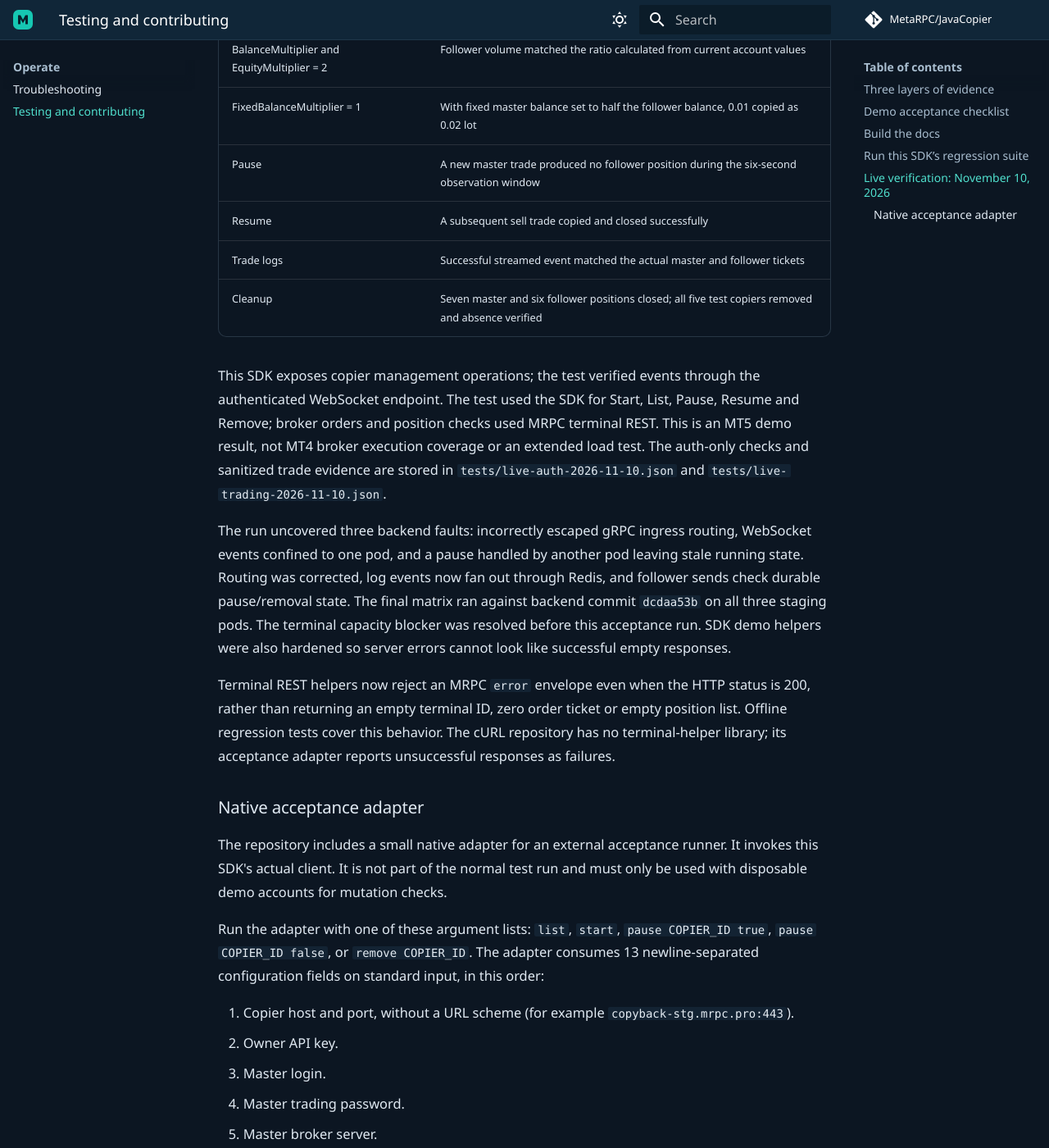
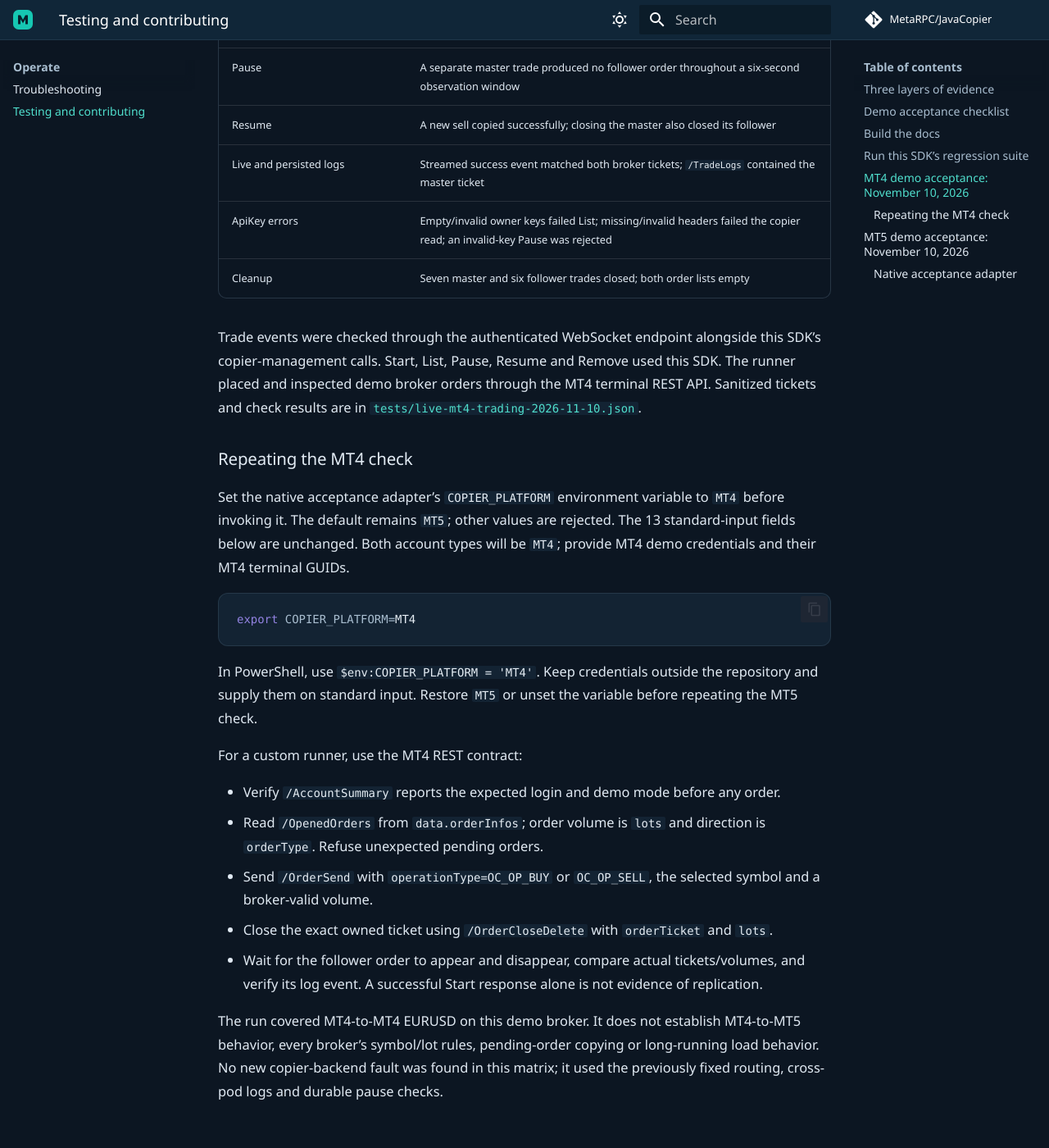
Before and after one commit to MetaRPC/JavaCopier, an MkDocs documentation site: the page built from docs/testing.md, in a window 1280 px wide and 1400 px high, scrolled down 2061 px. Shown: the whole window at 82% size. Built offline with MkDocs 1.6.1 and Material for MkDocs 9.7.7, drawn with Linux system fonts in a browser that asks for light colours; comment, search, counter and statistics services are not loaded; some of the changed text lies outside the part shown.

Commit message:
Verify MT4 demo trading and document platform-specific acceptance

````diff
--- a/docs/testing.md
+++ b/docs/testing.md
@@ -36,7 +36,47 @@
 
 The November 10 audit passed the SDK build/tests and strict documentation/link checks in GitHub Actions. Offline tests cover transport, key validation and relevant regressions. The separate live acceptance results below verify broker replication.
 
-## Live verification: November 10, 2026
+## MT4 demo acceptance: November 10, 2026
+
+**Passed using the actual JavaCopier client on MT4 FreshForex-Demo.** This is a separate broker execution run from the MT5 verification below. The runner checked the master and follower identities, demo-account status, currency and empty order lists before placing any trades.
+
+| Check | Observed result |
+|---|---|
+| Start, List and Remove | Five test copiers created; all removed and their absence verified |
+| Open and close | Six EURUSD master/follower pairs opened and closed |
+| LotMultiplier = 2 | 0.01 master lot copied as 0.02 follower lot, including the sell after resume |
+| FixedLot = 0.03 | Follower opened 0.03 lot |
+| BalanceMultiplier / EquityMultiplier = 2 | Follower lots matched the calculation from current account balances/equities, rounded to the 0.01 lot step |
+| FixedBalanceMultiplier = 1 | Fixed master balance set to half the follower balance; 0.01 copied as 0.02 lot |
+| Pause | A separate master trade produced no follower order throughout a six-second observation window |
+| Resume | A new sell copied successfully; closing the master also closed its follower |
+| Live and persisted logs | Streamed success event matched both broker tickets; `/TradeLogs` contained the master ticket |
+| ApiKey errors | Empty/invalid owner keys failed List; missing/invalid headers failed the copier read; an invalid-key Pause was rejected |
+| Cleanup | Seven master and six follower trades closed; both order lists empty |
+
+Trade events were checked through the authenticated WebSocket endpoint alongside this SDK’s copier-management calls. Start, List, Pause, Resume and Remove used this SDK. The runner placed and inspected demo broker orders through the MT4 terminal REST API. Sanitized tickets and check results are in [`tests/live-mt4-trading-2026-11-10.json`](https://github.com/MetaRPC/JavaCopier/blob/main/tests/live-mt4-trading-2026-11-10.json).
+
+### Repeating the MT4 check
+
+Set the native acceptance adapter’s `COPIER_PLATFORM` environment variable to `MT4` before invoking it. The default remains `MT5`; other values are rejected. The 13 standard-input fields below are unchanged. Both account types will be `MT4`; provide MT4 demo credentials and their MT4 terminal GUIDs.
+
+```bash
+export COPIER_PLATFORM=MT4
+```
+
+In PowerShell, use `$env:COPIER_PLATFORM = 'MT4'`. Keep credentials outside the repository and supply them on standard input. Restore `MT5` or unset the variable before repeating the MT5 check.
+
+For a custom runner, use the MT4 REST contract:
+
+- Verify `/AccountSummary` reports the expected login and demo mode before any order.
+- Read `/OpenedOrders` from `data.orderInfos`; order volume is `lots` and direction is `orderType`. Refuse unexpected pending orders.
+- Send `/OrderSend` with `operationType=OC_OP_BUY` or `OC_OP_SELL`, the selected symbol and a broker-valid volume.
+- Close the exact owned ticket using `/OrderCloseDelete` with `orderTicket` and `lots`.
+- Wait for the follower order to appear and disappear, compare actual tickets/volumes, and verify its log event. A successful Start response alone is not evidence of replication.
+
+The run covered MT4-to-MT4 EURUSD on this demo broker. It does not establish MT4-to-MT5 behavior, every broker’s symbol/lot rules, pending-order copying or long-running load behavior. No new copier-backend fault was found in this matrix; it used the previously fixed routing, cross-pod logs and durable pause checks.
+
+## MT5 demo acceptance: November 10, 2026
 
 The actual JavaCopier client passed demo trading acceptance against `copyback-stg.mrpc.pro`, using a dedicated master/follower pair on **MT5 MetaQuotes-Demo**. The runner checked account identity, demo mode and empty positions before trading.
 
@@ -55,7 +95,7 @@
 | Trade logs | Successful streamed event matched the actual master and follower tickets |
 | Cleanup | Seven master and six follower positions closed; all five test copiers removed and absence verified |
 
-This SDK exposes copier management operations; the test verified events through the authenticated WebSocket endpoint. The test used the SDK for Start, List, Pause, Resume and Remove; broker orders and position checks used MRPC terminal REST. This is an MT5 demo result, not MT4 broker execution coverage or an extended load test. The auth-only checks and sanitized trade evidence are stored in `tests/live-auth-2026-11-10.json` and `tests/live-trading-2026-11-10.json`.
+This SDK exposes copier management operations; the test verified events through the authenticated WebSocket endpoint. The test used the SDK for Start, List, Pause, Resume and Remove; broker orders and position checks used MRPC terminal REST. This section records the MT5 demo run; the independent MT4 result appears above. Neither run is an extended load test. The auth-only checks and sanitized trade evidence are stored in `tests/live-auth-2026-11-10.json` and `tests/live-trading-2026-11-10.json`.
 
 The run uncovered three backend faults: incorrectly escaped gRPC ingress routing, WebSocket events confined to one pod, and a pause handled by another pod leaving stale running state. Routing was corrected, log events now fan out through Redis, and follower sends check durable pause/removal state. The final matrix ran against backend commit `dcdaa53b` on all three staging pods. The terminal capacity blocker was resolved before this acceptance run. SDK demo helpers were also hardened so server errors cannot look like successful empty responses.
 
````
Also changed, not shown: README.md (+2 -0 lines), 2 other files.
